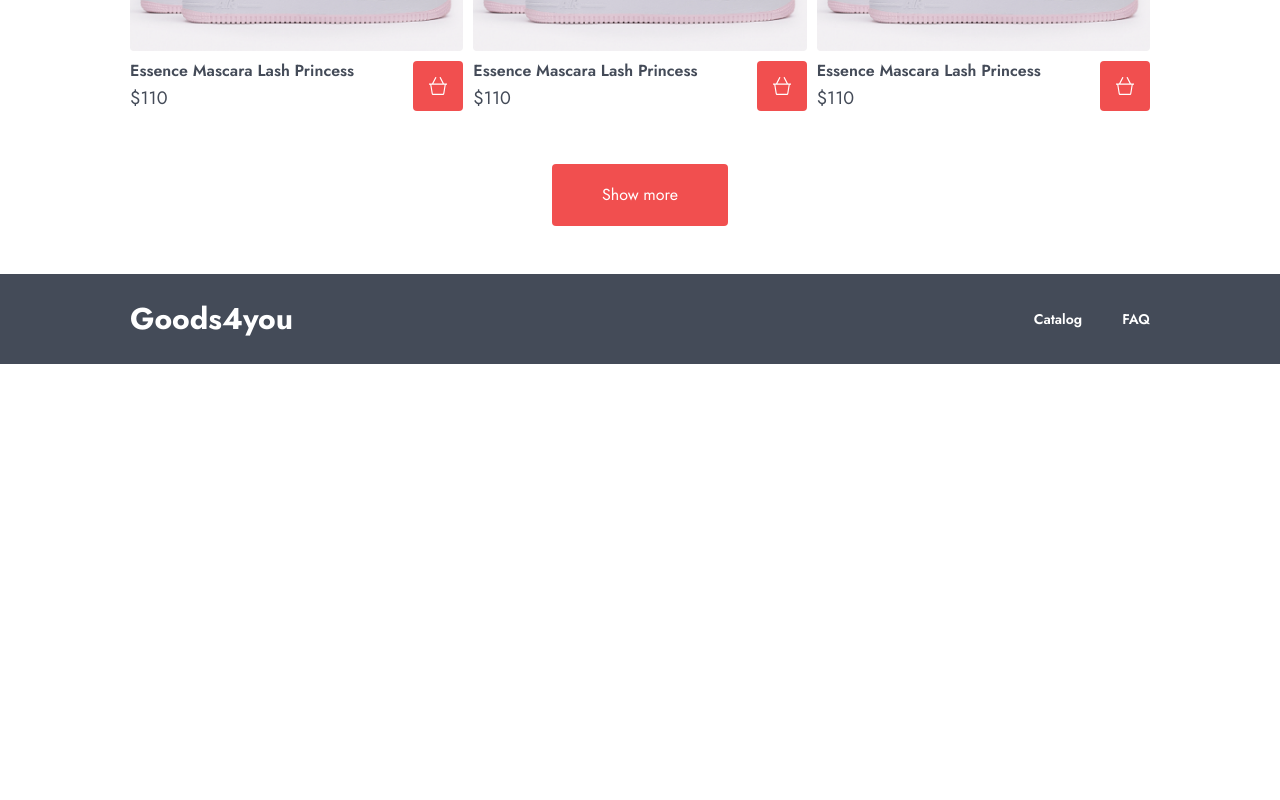
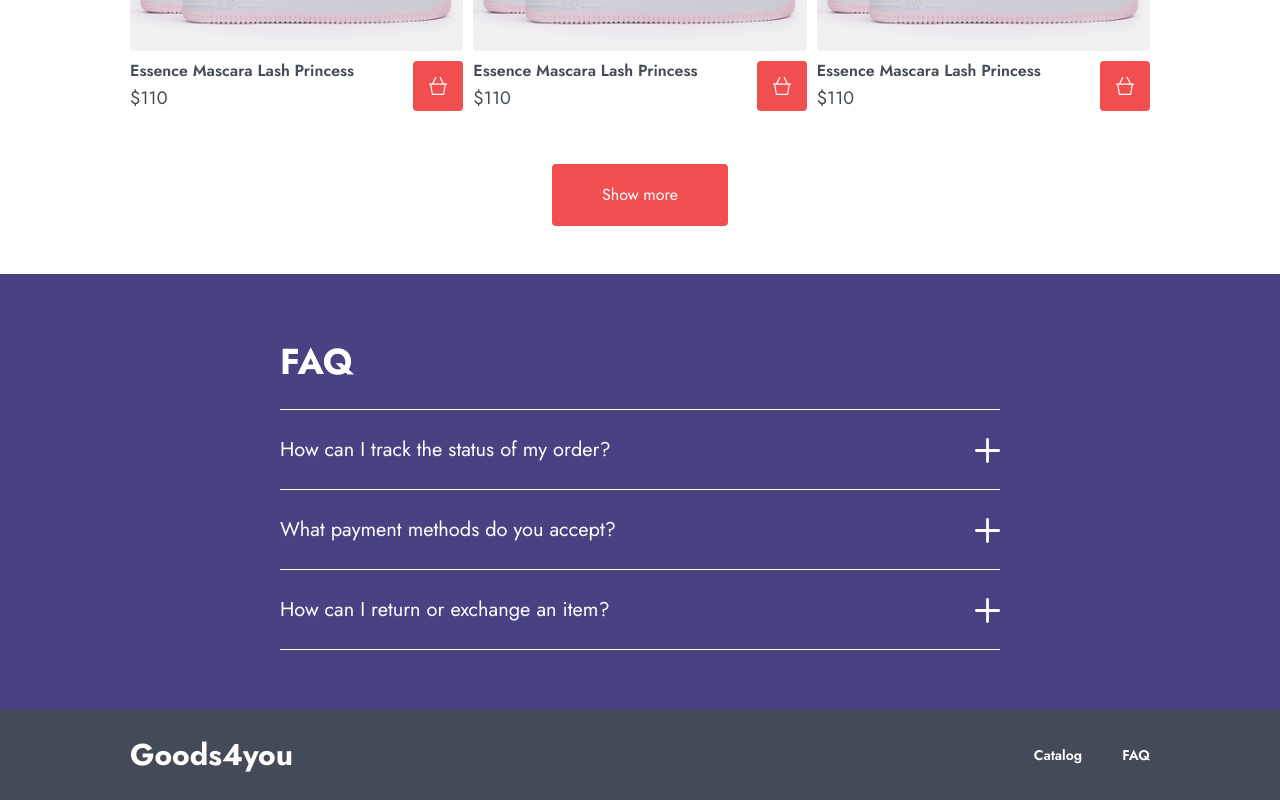
Before and after one commit to Annebula77/Goods4you, a React (Vite) app: page / in a window 1280 px wide. Shown: the part 1811-2611 px from the top of the page. Before the commit the page ends 2175 px from the top, so only its background shows below. Built offline with nearby package versions, Linux system fonts and the light colour scheme.

Commit message:
add FAQ section & fix navigation & scrollin

```diff
--- /dev/null
+++ b/src/components/Accordion/Accordion.tsx
@@ -0,0 +1,40 @@
+import { useState } from 'react';
+import styles from './accordion.module.css';
+import PlusIcon from '../icons/PlusIcon';
+
+interface AccordionProps {
+  question: string;
+  answer: string;
+}
+
+const Accordion: React.FC<AccordionProps> = ({ question, answer }) => {
+  const [isOpen, setIsOpen] = useState(false);
+
+  const toggleAccordion = () => {
+    setIsOpen(!isOpen);
+  };
+
+  return (
+    <article className={styles.accordion}>
+      <div className={`${styles.item} ${!isOpen ? styles.close : styles.item}`}>
+        <button
+          className={styles.label}
+          onClick={toggleAccordion}
+          aria-expanded={isOpen}
+        >
+          <span>{question}</span>
+          <span
+            className={`${styles.iconWrapper} ${isOpen ? styles.open : ''}`}
+          >
+            <PlusIcon fill="rgba(255, 255, 255, 1)" width={25} height={25} />
+          </span>
+        </button>
+        <div className={`${styles.content} ${isOpen ? styles.open : ''}`}>
+          <p className={styles.answer}>{answer}</p>
+        </div>
+      </div>
+    </article>
+  );
+};
+
+export default Accordion;
--- /dev/null
+++ b/src/components/Accordion/accordion.module.css
@@ -0,0 +1,83 @@
+.accordion {
+  background-color: inherit;
+  display: flex;
+  flex-direction: row;
+  justify-content: flex-start;
+}
+
+.item {
+  border-bottom: 1px solid rgba(255, 255, 255, 1);
+  display: flex;
+  flex-direction: column;
+  justify-content: flex-start;
+}
+
+.item.close {
+  padding-bottom: 19px;
+}
+
+.label {
+  display: flex;
+  justify-content: space-between;
+  align-items: center;
+  padding: 5px 0;
+  margin: 0;
+  cursor: pointer;
+  font-size: 20px;
+  font-style: normal;
+  font-weight: 400;
+  line-height: 1.5;
+  background-color: inherit;
+  color: var(--text-contrast);
+  border: none;
+  outline: none;
+  text-align: left;
+}
+
+.content {
+  max-height: 0;
+  overflow: hidden;
+  transition: max-height 0.3s ease, padding 0.3s ease;
+  padding: 0 16px;
+  color: var(--text-contrast);
+  font-style: normal;
+  font-weight: 600;
+  line-height: 26px;
+}
+
+.iconWrapper {
+  display: inline-flex;
+  transition: transform 0.3s ease;
+}
+
+.iconWrapper.open {
+  transform: rotate(45deg);
+}
+
+
+
+.content.open {
+  max-height: 200px;
+  padding: 20px 0 18px;
+}
+
+.content .answer {
+  margin: 0;
+  font-size: 16px;
+}
+
+@container (max-width: 584px) {
+  .label {
+    font-size: 16px;
+  }
+
+  .content .answer {
+    margin: 0;
+    font-size: 14px;
+  }
+
+  .content {
+    font-weight: 500;
+  }
+
+}
--- a/src/components/Catalog/Catalog.tsx
+++ b/src/components/Catalog/Catalog.tsx
@@ -1,5 +1,6 @@
 import Banner from '../Banner/Banner';
 import GoodsList from '../GoodsList/GoodsList';
+import FAQList from '../FAQList/FAQList';
 import styles from './catalog.module.css';
 
 const Catalog = () => {
@@ -7,6 +8,7 @@
     <section className={styles.catalogContainer}>
       <Banner />
       <GoodsList />
+      <FAQList />
     </section>
   );
 };
--- /dev/null
+++ b/src/components/FAQList/FAQList.tsx
@@ -0,0 +1,26 @@
+import Accordion from '../Accordion/Accordion';
+import styles from './faqList.module.css';
+import faqData from '../../utils/mocks/faqData';
+
+const FAQList = () => {
+  return (
+    <section className={styles.faqContainer}>
+      <h2 id="faq" className={styles.title}>
+        FAQ
+      </h2>
+      <ul className={styles.list}>
+        {faqData.map((faq, index) => (
+          <li key={`faq-${index}`}>
+            <Accordion
+              key={index}
+              question={faq.question}
+              answer={faq.answer}
+            />
+          </li>
+        ))}
+      </ul>
+    </section>
+  );
+};
+
+export default FAQList;
--- /dev/null
+++ b/src/components/FAQList/faqList.module.css
@@ -0,0 +1,52 @@
+.faqContainer {
+  box-sizing: border-box;
+  margin: 0;
+  padding: 60px 280px;
+  width: 100%;
+  display: flex;
+  flex-direction: column;
+  background-color: var(--background-blue);
+}
+
+.title {
+  margin: 0 0 19px;
+  padding: 0;
+  color: var(--text-contrast);
+  font-size: 36px;
+  font-style: normal;
+  font-weight: 700;
+  line-height: 1.56;
+}
+
+.list {
+  box-sizing: border-box;
+  margin: 0;
+  padding: 20px 0 0;
+  width: 100%;
+  border-top: 1px solid rgba(255, 255, 255, 1);
+  list-style-type: none;
+  display: flex;
+  flex-direction: column;
+  gap: 20px;
+}
+
+@container (max-width: 1024px) {
+  .faqContainer {
+    padding: 60px 130px;
+  }
+
+}
+
+@container (max-width: 852px) {
+  .faqContainer {
+    padding: 60px 90px;
+  }
+
+}
+
+@container (max-width: 584px) {
+  .faqContainer {
+    padding: 60px 20px;
+  }
+
+}
--- a/src/components/GoodsList/GoodsList.tsx
+++ b/src/components/GoodsList/GoodsList.tsx
@@ -10,11 +10,9 @@
       <ProductsGallery />
       <div className={styles.buttonContainer}>
         <Button
-
           onClick={() => {
             alert('will show some day:)');
           }}
-
         >
           Show more
         </Button>
--- a/src/components/Logo/Logo.tsx
+++ b/src/components/Logo/Logo.tsx
@@ -1,11 +1,17 @@
-import { Link } from 'react-router-dom';
+import { Link, useLocation } from 'react-router-dom';
 import styles from './logo.module.css';
 
 const Logo = () => {
+  const location = useLocation();
   return (
-    <Link className={styles.logoLink} to="/">
-      <h1 className={styles.logo}>Goods4you</h1>
-    </Link>
+    <>
+      {location.pathname !== '/' && (
+        <Link className={styles.logoLink} to="/">
+          <h1 className={styles.logo}>Goods4you</h1>
+        </Link>
+      )}
+      {location.pathname === '/' && <h1 className={styles.logo}>Goods4you</h1>}
+    </>
   );
 };
 
--- a/src/components/NavigationLink/NavigationLink.tsx
+++ b/src/components/NavigationLink/NavigationLink.tsx
@@ -1,6 +1,6 @@
 import { Link, useNavigate, useLocation } from 'react-router-dom';
 import styles from './navigationLink.module.css';
-import { useState } from 'react';
+import { useState, useEffect } from 'react';
 
 interface NavigationLinkProps {
   children?: React.ReactNode;
@@ -22,29 +22,39 @@
   const handleClick = (
     event: React.SyntheticEvent<HTMLAnchorElement, MouseEvent>
   ) => {
-    if (to.startsWith('#')) {
-      const hash = to.slice(1);
+    event.preventDefault();
 
-      if (location.pathname === '/') {
-        const element = document.getElementById(hash);
+    if (!to.startsWith('#')) {
+      navigate(to);
+      return;
+    }
 
-        if (element) {
-          event.preventDefault();
-          element.scrollIntoView({ behavior: 'smooth' });
-        }
-      } else {
-        event.preventDefault();
-        if (hash === 'catalog') {
-          navigate('/');
-        } else {
-          navigate(`/${hash}`);
-        }
+    const hash = to.slice(1);
+
+    if (location.pathname !== '/') {
+      navigate(`/`, { state: { scrollToHash: hash } });
+      return;
+    }
+
+    const element = document.getElementById(hash);
+
+    if (!element) {
+      navigate(`/`, { state: { scrollToHash: hash } });
+      return;
+    }
+
+    element.scrollIntoView({ behavior: 'smooth' });
+  };
+
+  useEffect(() => {
+    if (location.state && location.state.scrollToHash) {
+      const element = document.getElementById(location.state.scrollToHash);
+      if (!element) {
+        return;
       }
-    } else {
-      event.preventDefault();
-      navigate(to);
+      element.scrollIntoView({ behavior: 'smooth' });
     }
-  };
+  }, [location.state]);
 
   return (
     <Link
--- /dev/null
+++ b/src/utils/mocks/faqData.ts
@@ -0,0 +1,19 @@
+const faqData = [
+  {
+    question: 'How can I track the status of my order?',
+    answer:
+      'After placing your order, you will receive a confirmation email containing your order number and a tracking link. You can also log in to your account on our website and go to the "My Orders" section to track your delivery status.',
+  },
+  {
+    question: 'What payment methods do you accept?',
+    answer:
+      'We accept all major credit cards, including Visa, MasterCard, American Express, and Discover. You can also pay via PayPal, Apple Pay, Google Pay, and bank transfers. All payments are processed securely through our payment gateway.',
+  },
+  {
+    question: 'How can I return or exchange an item?',
+    answer:
+      'You can return or exchange an item within 30 days of receiving your order. To initiate a return or exchange, log in to your account, navigate to the "My Orders" section, and select the item you wish to return or exchange. Follow the on-screen instructions to complete the process. Please ensure that the item is in its original condition and packaging.',
+  },
+];
+
+export default faqData;
```
